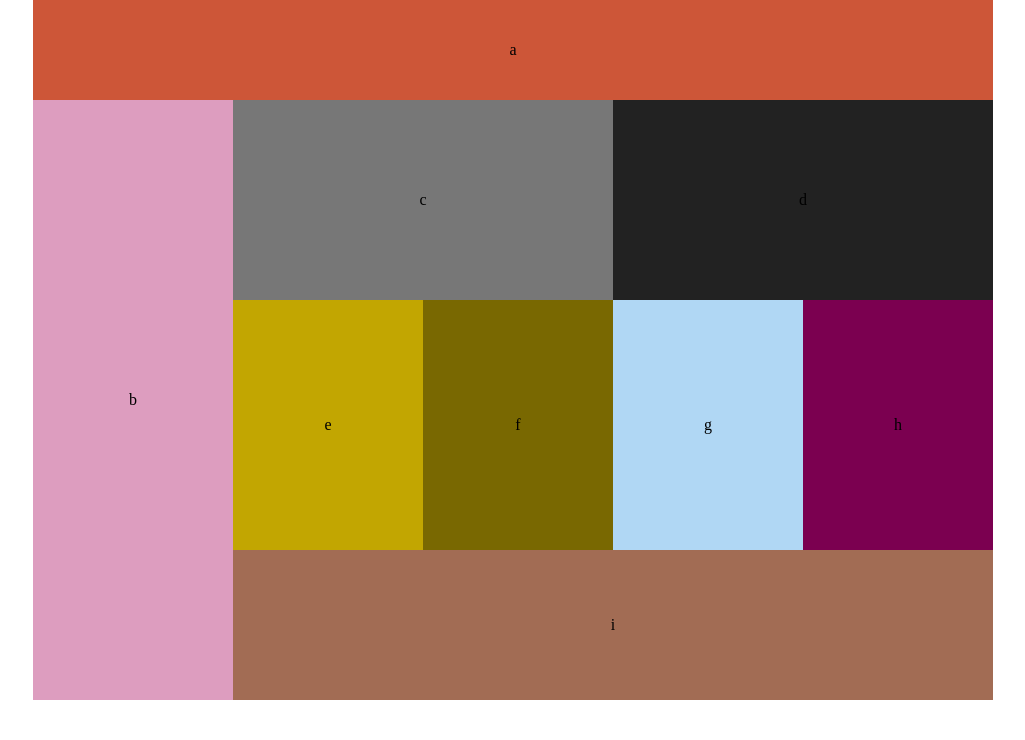
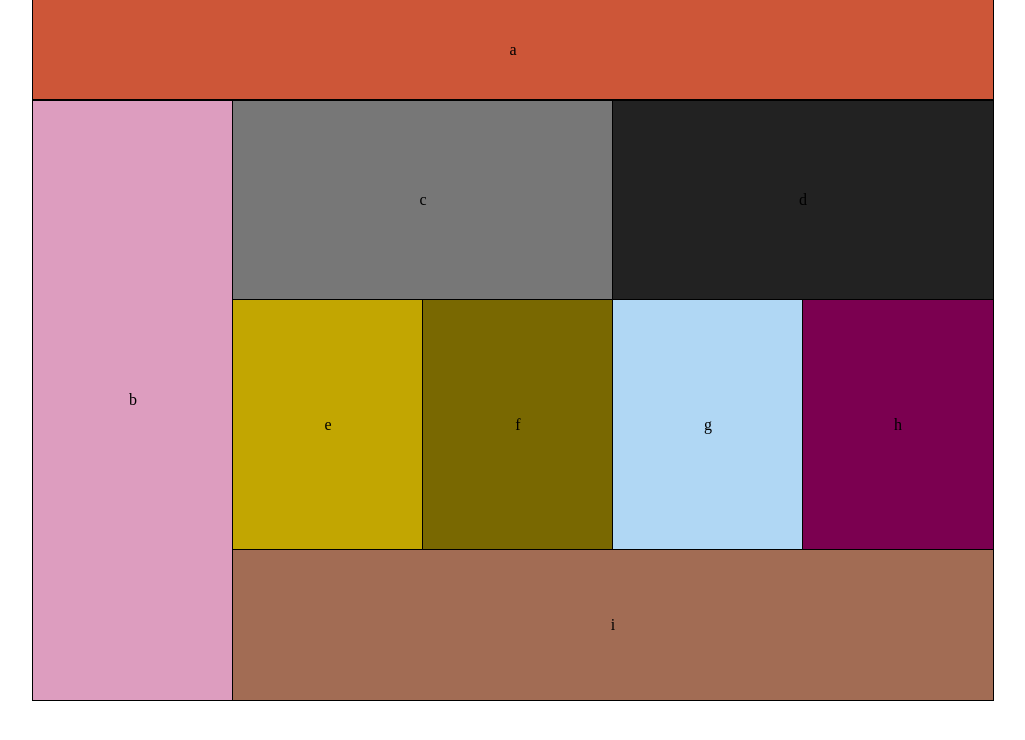
Before and after one commit to huangrkul/301-lab01, a plain HTML site: page index.html in a window 1280 px wide. Shown: the whole page, without its empty margins (127-1152 px from the left). Drawn offline with Linux system fonts and the light colour scheme.

Commit message:
adding borders

```diff
--- a/css/base.css
+++ b/css/base.css
@@ -1,8 +1,12 @@
 @Import 'layout.css';
 
 body {
+  text-align: center;
+}
+
+header, nav, article, section, div, footer {
+  outline: 1px solid black;
   box-sizing: border-box;
-  text-align: center;
 }
 
 @media (max-width: 768px) {
```
